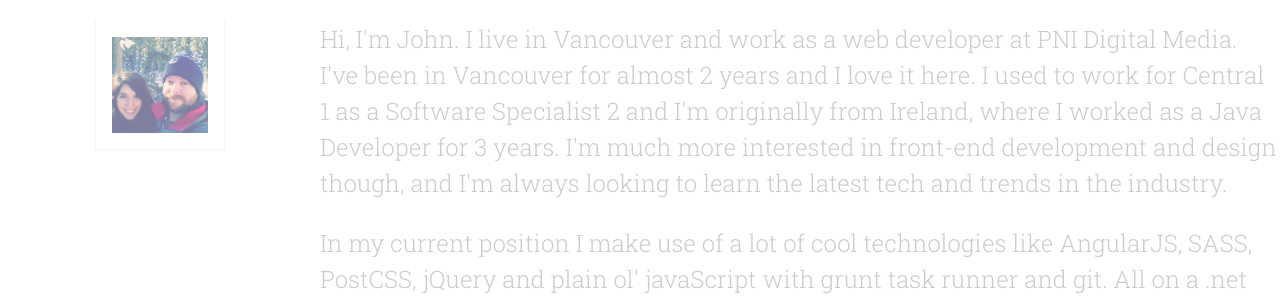
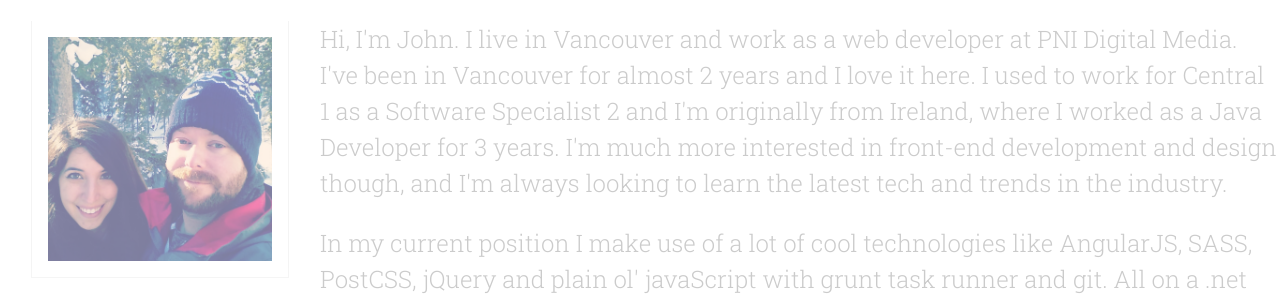
Before and after one commit to JHarden/old-portfolio, a website: page index.html in a window 1280 px wide. Shown: the part 495-798 px from the top of the page. Drawn offline with Linux system fonts and the light colour scheme.

Commit message:
fix for image width

```diff
--- a/styles/sass/style.scss
+++ b/styles/sass/style.scss
@@ -224,7 +224,7 @@ section{
   opacity: 0.5;
   transition: opacity, 1s, ease-in;
   img{
-    max-width: 30%;
+    max-width: 70%;
     height: auto;
     padding: 1rem;
     outline: 1px solid #ebebeb;
```
Also changed, not shown: styles/css/style.css.
